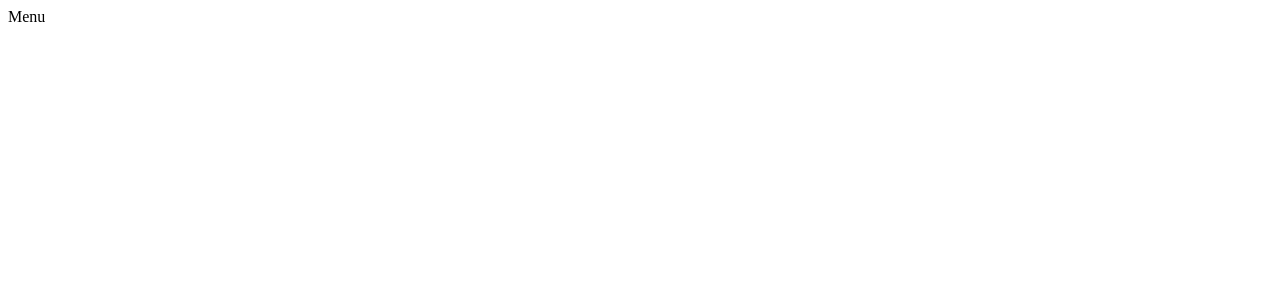
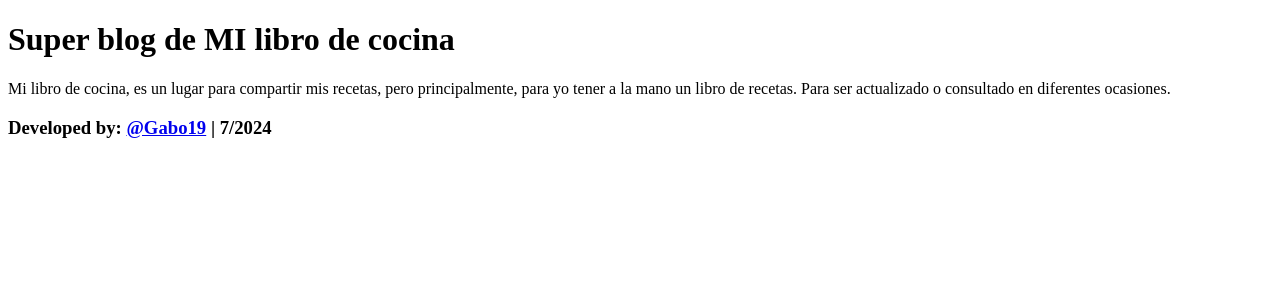
Before and after one commit to Gabo19x/LibroCocina, a React (Vite) app in the folder LibroWebCocina/: page / in a window 1280 px wide. Shown: the top 300 px of the page. Built offline with nearby package versions, Linux system fonts and the light colour scheme.

Commit message:
Se agrega el header y footer

```diff
--- a/LibroWebCocina/src/components/generales/footer.jsx
+++ b/LibroWebCocina/src/components/generales/footer.jsx
@@ -1,7 +1,12 @@
 export default function Footer() {
+    const fechaActual = new Date();
+    const fechaFormateada = `${fechaActual.getMonth() + 1}/${fechaActual.getFullYear()}`;
+
     return(
-        <footer>
-
+        <footer className="Footer">
+            <h3>
+                Developed by: <a href="https://github.com/Gabo19x">@Gabo19</a> | {fechaFormateada}
+            </h3>
         </footer>
     );
 }
--- a/LibroWebCocina/src/components/generales/header.jsx
+++ b/LibroWebCocina/src/components/generales/header.jsx
@@ -1,7 +1,16 @@
-export default function Header() {
-    return (
-        <header>
+export default function Header({principal}) {
+    if(principal) {
+        return (
+            <header className="Header_principal">
+                <h1>Super blog de MI libro de cocina</h1>
+            </header>
+        );
+    } else {
+        return(
+            <header className="Header_secundario">
+                <h2>Mi libro de cocina</h2>
+            </header>
+        );
+    }
 
-        </header>
-    );
 }
--- a/LibroWebCocina/src/pages/home.jsx
+++ b/LibroWebCocina/src/pages/home.jsx
@@ -1,5 +1,23 @@
+import Header from "../components/generales/header";
+import Footer from "../components/generales/footer";
+
 export default function Home() {
     return(
-        <div>Holo</div>
+
+        <>
+            <Header principal={true} />
+
+            <main>
+                <p>
+                    Mi libro de cocina, es un lugar para compartir mis recetas, pero principalmente, para yo tener a la mano un libro
+                    de recetas. Para ser actualizado o consultado en diferentes ocasiones.
+                </p>
+
+
+            </main>
+
+            <Footer/>
+        </>
+
     );
 }
--- a/LibroWebCocina/src/routes/rutas.jsx
+++ b/LibroWebCocina/src/routes/rutas.jsx
@@ -1,9 +1,11 @@
 import { createBrowserRouter, RouterProvider } from "react-router-dom";
+
+import Home from "../pages/home";
 
 const rutas = createBrowserRouter([
     {
         path: "/",
-        element: <div>Menu</div>,
+        element: <Home></Home>,
         errorElement: <div>Error 404</div>
     },
     {
```
